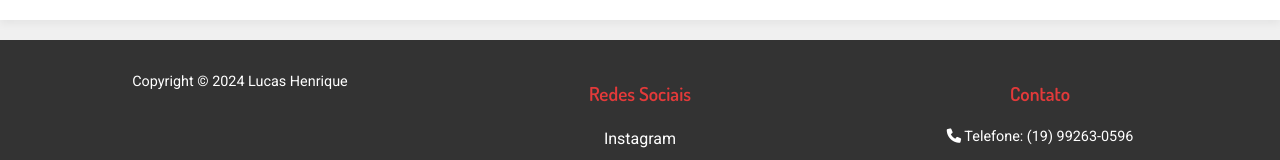
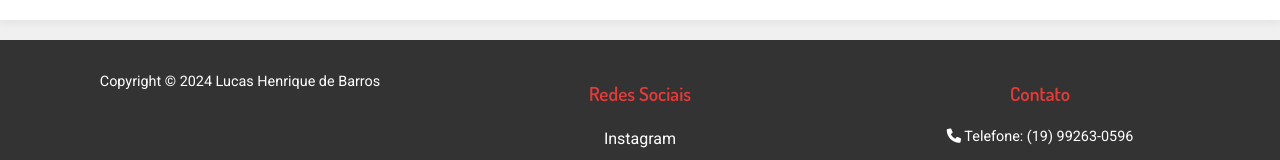
Before and after one commit to lucashebarros/bintelligence, a plain HTML site: page index.html in a window 1280 px wide. Shown: the part 6665-6825 px from the top of the page. Drawn offline with nearby package versions, Linux system fonts and the light colour scheme.

Commit message:
Update index.html

```diff
--- a/index.html
+++ b/index.html
@@ -316,7 +316,7 @@
     <footer>
         <div class="footer-container">
             <div class="footer-section logo">
-                <p>Copyright © 2024 Lucas Henrique</p>
+                <p>Copyright © 2024 Lucas Henrique de Barros</p>
             </div>
 
             <div class="footer-section social">
```
